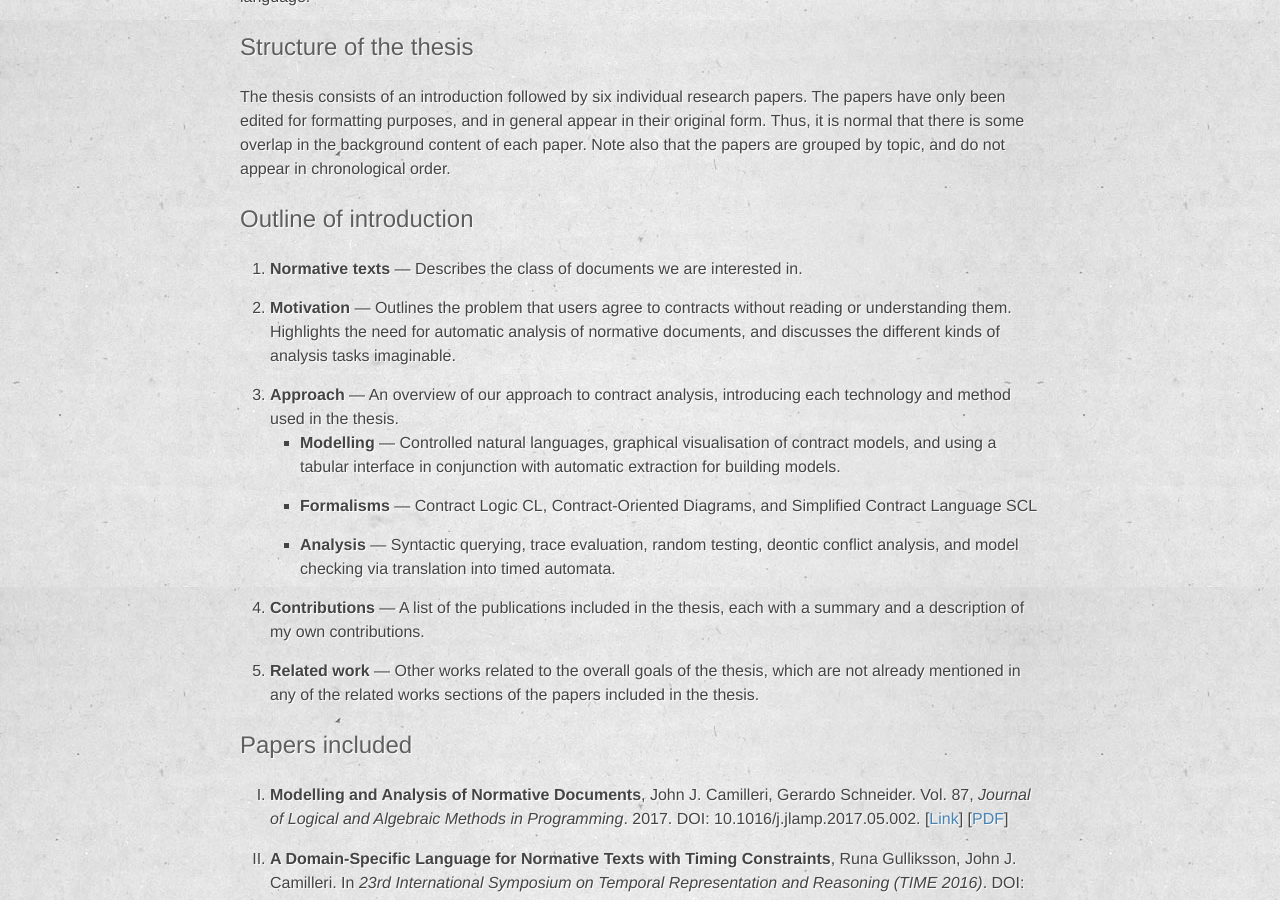
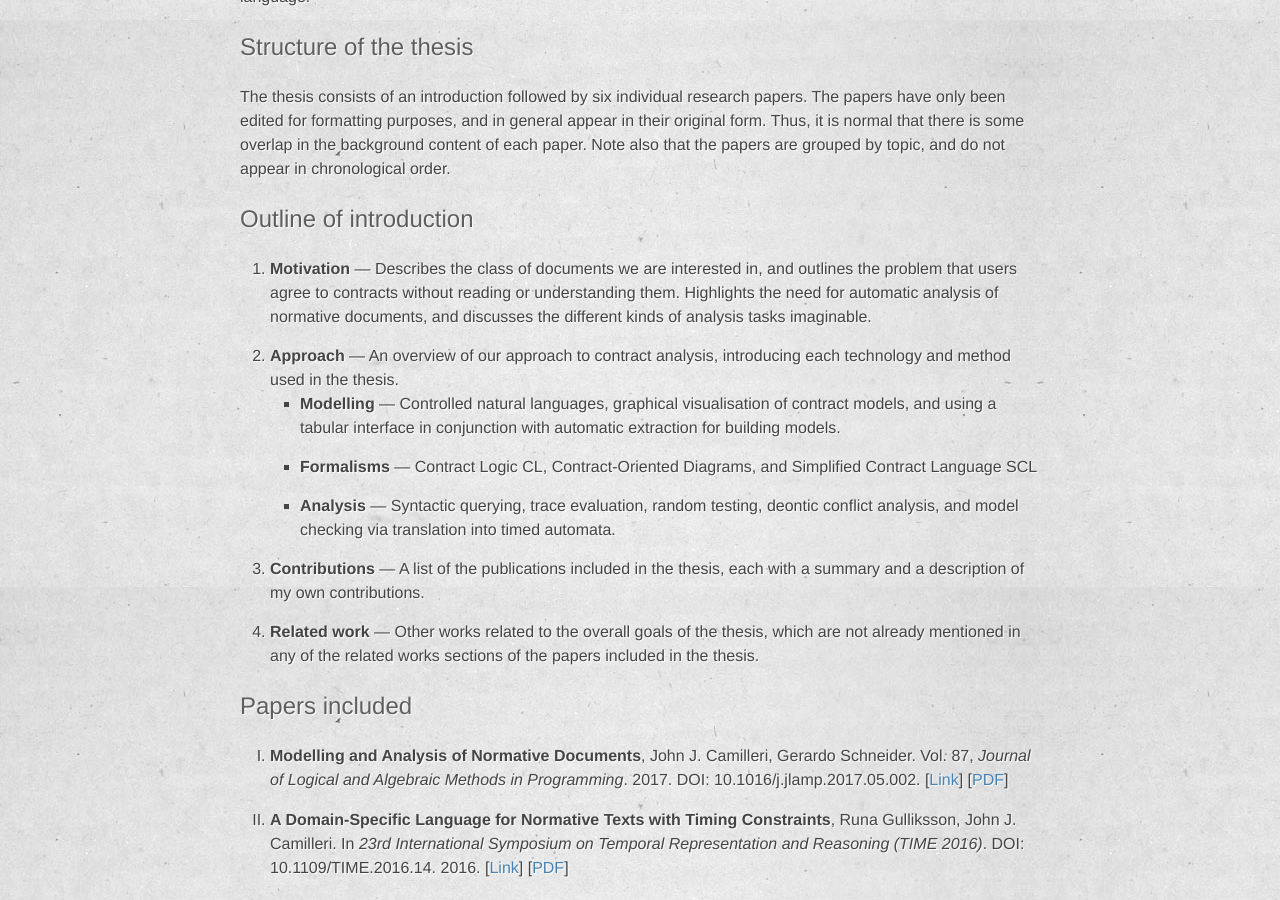
Before and after one commit to johnjcamilleri/johnjcamilleri.github.io, a Jekyll site: the page built from phd-thesis.md, in a window 1280 px wide and 900 px high, scrolled down 977 px. Built offline with Jekyll 4.4.1, drawn with Linux system fonts in a browser that asks for light colours; our own code applies the rules of GitHub Pages for plain Markdown files.

Commit message:
phd: Update outline after merging first 2 sections of intro

```diff
--- a/phd-thesis.md
+++ b/phd-thesis.md
@@ -44,14 +44,13 @@ Note also that the papers are grouped by topic, and do not appear in chronologic
 
 ## Outline of introduction
 
-1. **Normative texts** — Describes the class of documents we are interested in.
-2. **Motivation** — Outlines the problem that users agree to contracts without reading or understanding them. Highlights the need for automatic analysis of normative documents, and discusses the different kinds of analysis tasks imaginable.
-3. **Approach** — An overview of our approach to contract analysis, introducing each technology and method used in the thesis.
+1. **Motivation** — Describes the class of documents we are interested in, and outlines the problem that users agree to contracts without reading or understanding them. Highlights the need for automatic analysis of normative documents, and discusses the different kinds of analysis tasks imaginable.
+2. **Approach** — An overview of our approach to contract analysis, introducing each technology and method used in the thesis.
     - **Modelling** — Controlled natural languages, graphical visualisation of contract models, and using a tabular interface in conjunction with automatic extraction for building models.
     - **Formalisms** — Contract Logic CL, Contract-Oriented Diagrams, and Simplified Contract Language SCL
     - **Analysis** — Syntactic querying, trace evaluation, random testing, deontic conflict analysis, and model checking via translation into timed automata.
-4. **Contributions** — A list of the publications included in the thesis, each with a summary and a description of my own contributions.
-5. **Related work** — Other works related to the overall goals of the thesis, which are not already mentioned in any of the related works sections of the papers included in the thesis.
+3. **Contributions** — A list of the publications included in the thesis, each with a summary and a description of my own contributions.
+4. **Related work** — Other works related to the overall goals of the thesis, which are not already mentioned in any of the related works sections of the papers included in the thesis.
 
 ## Papers included
 
```
